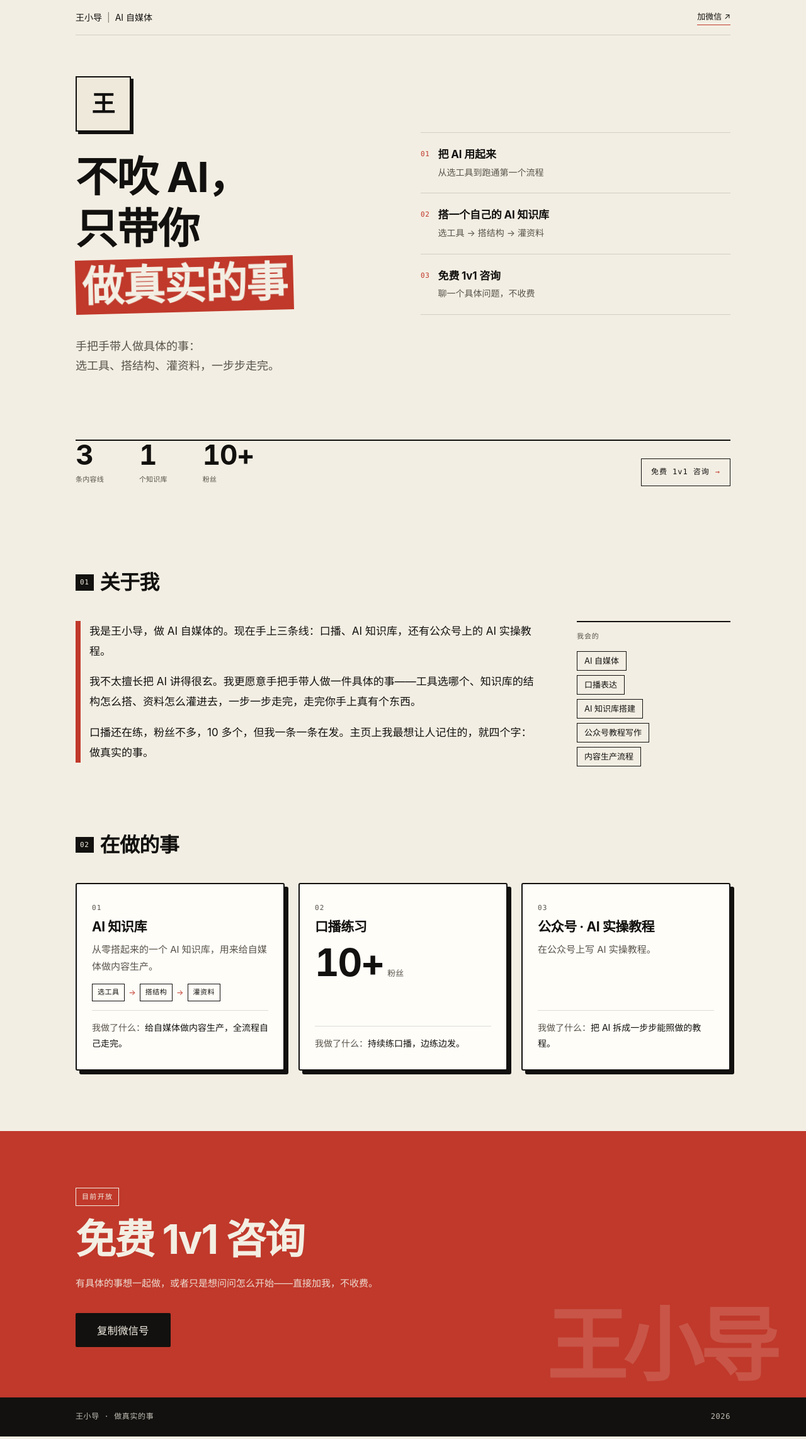
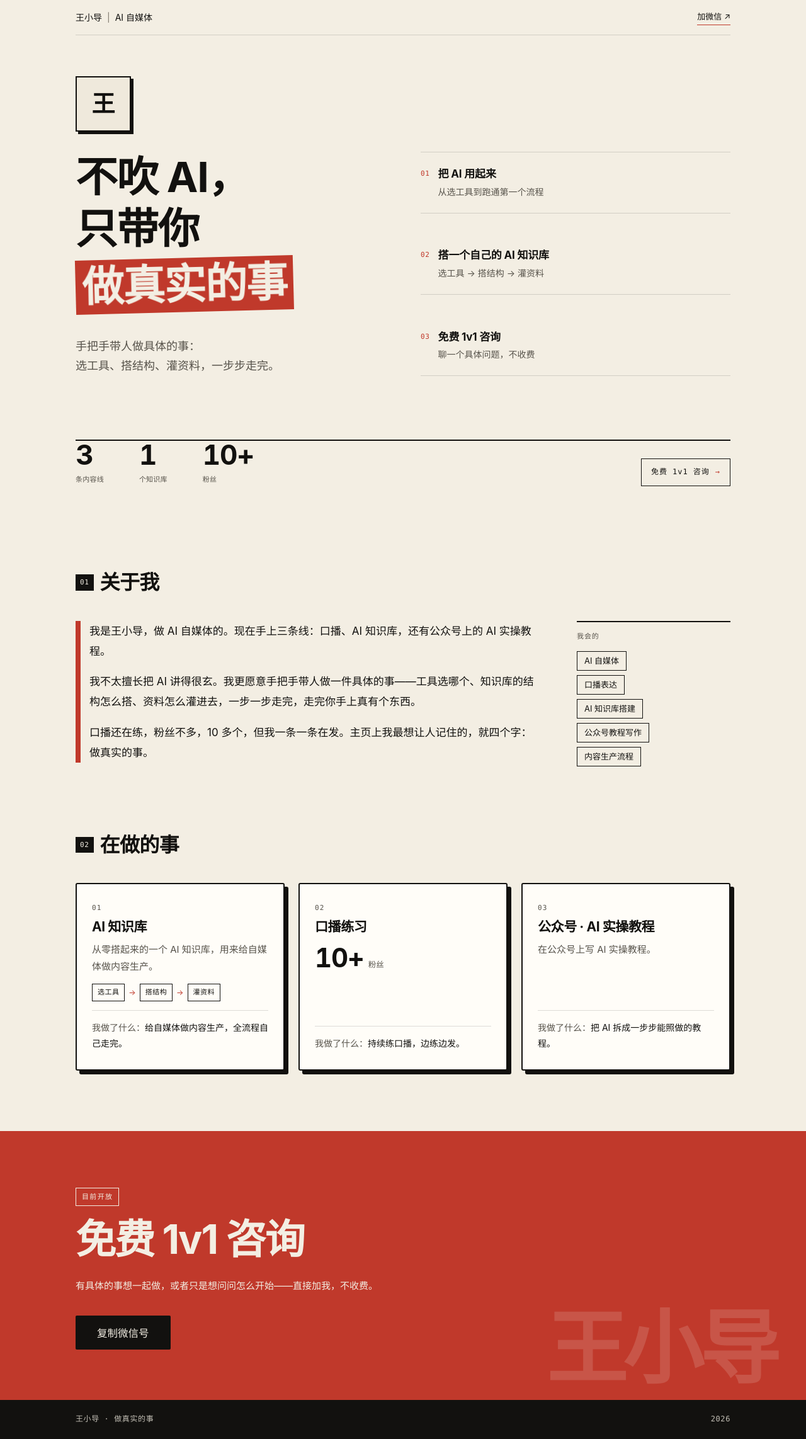
Before and after one commit to makeagreatcoup/xiaodaoai-homepage, a plain HTML site: page index.html in a window 1280 px wide. Shown: the whole page at 63% size. Drawn offline with Linux system fonts and the light colour scheme.

Commit message:
UI 复审二轮：首屏右栏撑满、卡片数字降级、咨询区对比度达标、手机 CTA 通栏

```diff
--- a/index.html
+++ b/index.html
@@ -112,6 +112,7 @@
     display:flex;gap:13px;padding:14px 0;
     border-bottom:1px solid var(--line);line-height:1.45;
   }
+  .can li:last-child{border-bottom:0}
   .can li .no{
     font-family:var(--mono);font-size:11px;font-style:normal;letter-spacing:.06em;
     color:var(--red);flex:none;padding-top:4px;
@@ -128,10 +129,10 @@
   .strip div + div{border-left:2px solid var(--ink);padding-left:10px}
   .strip div:first-child{padding-right:10px}
   .stamp{
-    display:inline-flex;align-items:center;gap:9px;
-    margin-top:26px;min-height:44px;padding:0 15px;
+    display:flex;align-items:center;justify-content:space-between;gap:9px;
+    width:100%;margin-top:26px;min-height:48px;padding:0 16px;
     border:1.5px solid var(--ink);
-    font-family:var(--mono);font-size:12px;letter-spacing:.08em;
+    font-family:var(--mono);font-size:13px;letter-spacing:.08em;
     transition:background .18s linear,color .18s linear;
     animation:stamp .4s .5s cubic-bezier(.16,1,.3,1) both;
   }
@@ -139,7 +140,7 @@
   .stamp:hover,.stamp:focus-visible{background:var(--ink);color:var(--paper)}
   .stamp:hover .arr,.stamp:focus-visible .arr{color:var(--paper)}
   @keyframes stamp{
-    from{transform:scale(1.12);opacity:0;border-color:transparent}
+    from{transform:scale(1.08);opacity:0;border-color:transparent}
     to{transform:scale(1);opacity:1;border-color:var(--ink)}
   }
 
@@ -202,10 +203,10 @@
   }
   .flow em{color:var(--red);font-style:normal;font-size:12px}
   .big{
-    font-size:clamp(42px,11vw,60px);font-weight:700;line-height:1;
-    letter-spacing:-.04em;font-variant-numeric:tabular-nums;margin-top:12px;
+    font-size:clamp(32px,8vw,42px);font-weight:700;line-height:1;
+    letter-spacing:-.03em;font-variant-numeric:tabular-nums;margin-top:14px;
   }
-  .big small{font-size:13px;font-weight:400;color:var(--gray);letter-spacing:0;margin-left:6px}
+  .big small{font-size:12.5px;font-weight:400;color:var(--gray);letter-spacing:0;margin-left:7px}
 
   @media (hover:hover) and (pointer:fine){
     .card:hover{transform:translate(6px,6px);box-shadow:0 0 0 var(--ink)}
@@ -248,8 +249,8 @@
     letter-spacing:-.03em;margin-top:18px;
   }
   .contact .note{
-    font-size:15px;line-height:1.85;margin-top:20px;
-    color:rgba(243,238,227,.9);max-width:30em;
+    font-size:15px;line-height:1.85;margin-top:24px;
+    color:var(--paper);max-width:30em;
   }
   .copy{
     display:inline-flex;align-items:center;justify-content:center;gap:8px;
@@ -301,13 +302,21 @@
       align-content:center;
       display:grid;
       grid-template-columns:1fr 1fr;
+      grid-template-rows:auto auto auto;
       column-gap:56px;
-      align-items:center;
+      align-items:start;
     }
+    .hero-id{grid-column:1;grid-row:1}
+    .hero-main h1{grid-column:1;grid-row:2}
+    .lede{grid-column:1;grid-row:3}
     h1{font-size:clamp(52px,5.2vw,80px)}
     .lede{font-size:18px;margin-top:34px;max-width:none}
-    .can{grid-column:2;grid-row:1 / span 2;align-self:end;margin-top:0;max-width:none}
-    .can li{padding:22px 0}
+    .can{
+      grid-column:2;grid-row:2 / 4;align-self:stretch;margin-top:0;
+      display:flex;flex-direction:column;justify-content:space-between;
+    }
+    .can li{padding:22px 0;border-bottom:1px solid var(--line);flex:none}
+    .can li:last-child{border-bottom:1px solid var(--line)}
     .can li b{font-size:17px}
     .can li .sub{font-size:14px;margin-top:5px}
     .hero-foot{padding-top:36px}
@@ -322,7 +331,10 @@
       display:block;font-family:var(--mono);font-size:11px;
       color:var(--gray);margin-top:8px;letter-spacing:.02em;
     }
-    .stamp{margin-top:0}
+    .stamp{
+      width:auto;margin-top:0;justify-content:flex-start;
+      min-height:44px;padding:0 15px;font-size:12px;
+    }
     .band{display:none}
     .sec-head{margin-bottom:32px}
     .sec-head h2{font-size:32px}
```
Also changed, not shown: screenshots/desktop.png, screenshots/mobile.png.
